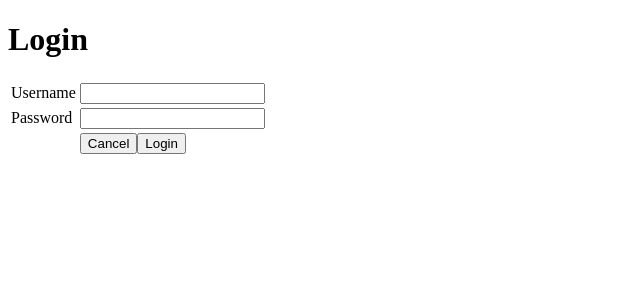
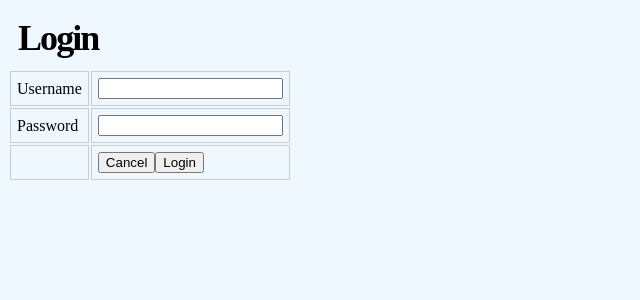
Before and after one commit to fiqriachmada/UTSPHPWebCRUD, a PHP site: page /login.php in a window 1280 px wide. Shown: the top 300 px of the page, without its empty margins (0-640 px from the left). Run offline with PHP 8.4, Linux system fonts and the light colour scheme; some web fonts are replaced.

```diff
--- a/login.php
+++ b/login.php
@@ -14,15 +14,17 @@ if(isset($_COOKIE['pesan'])){
     <meta charset="UTF-8">
     <meta name="viewport" content="width=device-width, initial-scale=1.0">
     <title>Login</title>
-    <link href="//db.onlinewebfonts.com/c/01173b246d9d9ea808ea75a26b3b61bb?family=Circular+Spotify+Tx+T+Black" rel="stylesheet" type="text/css" />
+    <link href="css/style.css" rel="stylesheet" type="text/css" />
 </head>
-<body>
+<body class="body">
     <?php
     if(isset($_COOKIE["message"])){
         echo $_COOKIE["message"];
     }
     ?>
-    <h1>Login</h1>
+    <header class="header">
+        <h1 class="h1">Login</h1>
+    </header>
     <form action="loginconf.php" method="POST">
     <table>
         <tr>
```
